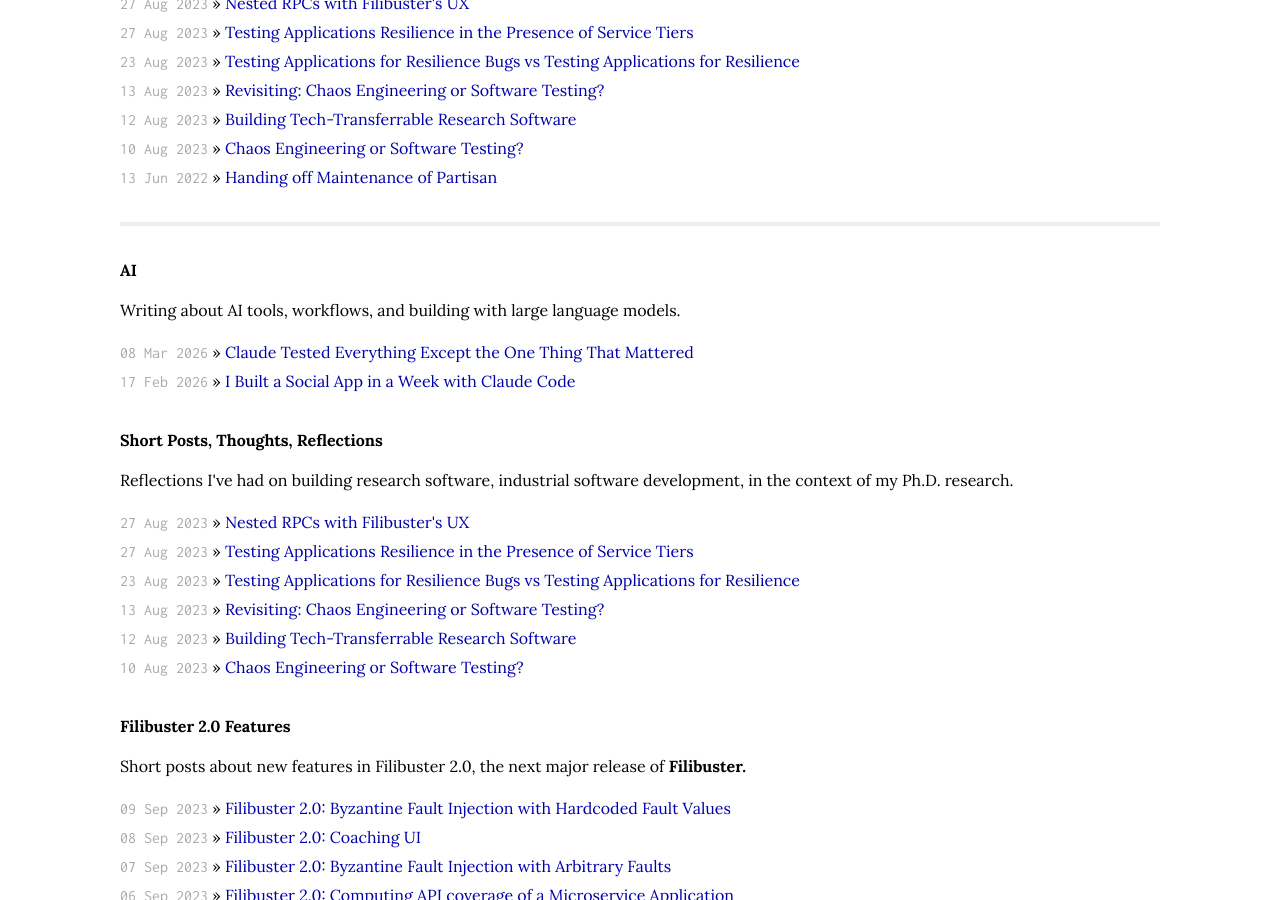
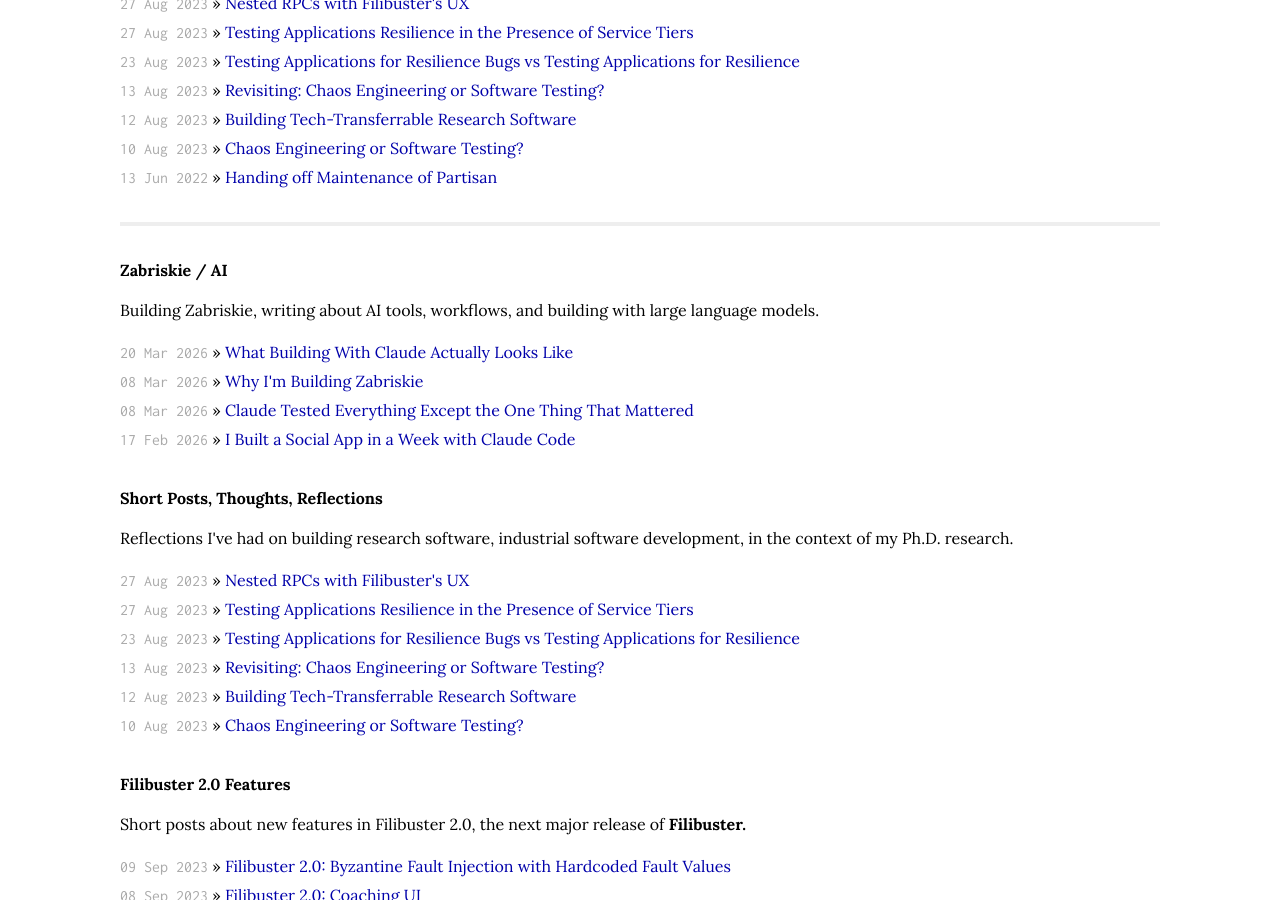
Before and after one commit to cmeiklejohn/cmeiklejohn.github.io, a Jekyll site: the page built from index.html, in a window 1280 px wide and 900 px high, scrolled down 717 px. Built offline with Jekyll 4.4.1, drawn with Linux system fonts in a browser that asks for light colours; some web fonts are replaced; part of the change alters nothing that is shown.

Commit message:
Move Zabriskie posts to ai group and rename homepage section
Co-Authored-By: Claude Opus 4.6 (1M context) <noreply@anthropic.com>

```diff
--- a/_posts/2026-03-08-why-im-building-zabriskie.markdown
+++ b/_posts/2026-03-08-why-im-building-zabriskie.markdown
@@ -2,8 +2,8 @@
 layout: post
 title:  "Why I'm Building Zabriskie"
 date:   2026-03-08 00:00:00 -0000
-group: zabriskie
-categories: zabriskie community
+group: ai
+categories: ai zabriskie community
 ---
 
 > *"Don't let a heavy one hold back the dawn in you"*
--- a/_posts/2026-03-20-what-building-with-claude-actually-looks-like.markdown
+++ b/_posts/2026-03-20-what-building-with-claude-actually-looks-like.markdown
@@ -2,8 +2,8 @@
 layout: post
 title:  "What Building With Claude Actually Looks Like"
 date:   2026-03-20 00:00:00 -0000
-group: zabriskie
-categories: zabriskie development
+group: ai
+categories: ai zabriskie development
 ---
 
 > *"Sometimes a notion gets a-hold of you, carries you away"*
--- a/index.html
+++ b/index.html
@@ -12,8 +12,8 @@ title: Christopher Meiklejohn
     {% endfor %}
   </ul>
 
-  <h1>AI</h1>
-  <p>Writing about AI tools, workflows, and building with large language models.</p>
+  <h1>Zabriskie / AI</h1>
+  <p>Building Zabriskie, writing about AI tools, workflows, and building with large language models.</p>
   <ul class="posts">
     {% for post in site.posts %}
       {% if post.group == "ai" %}
```
